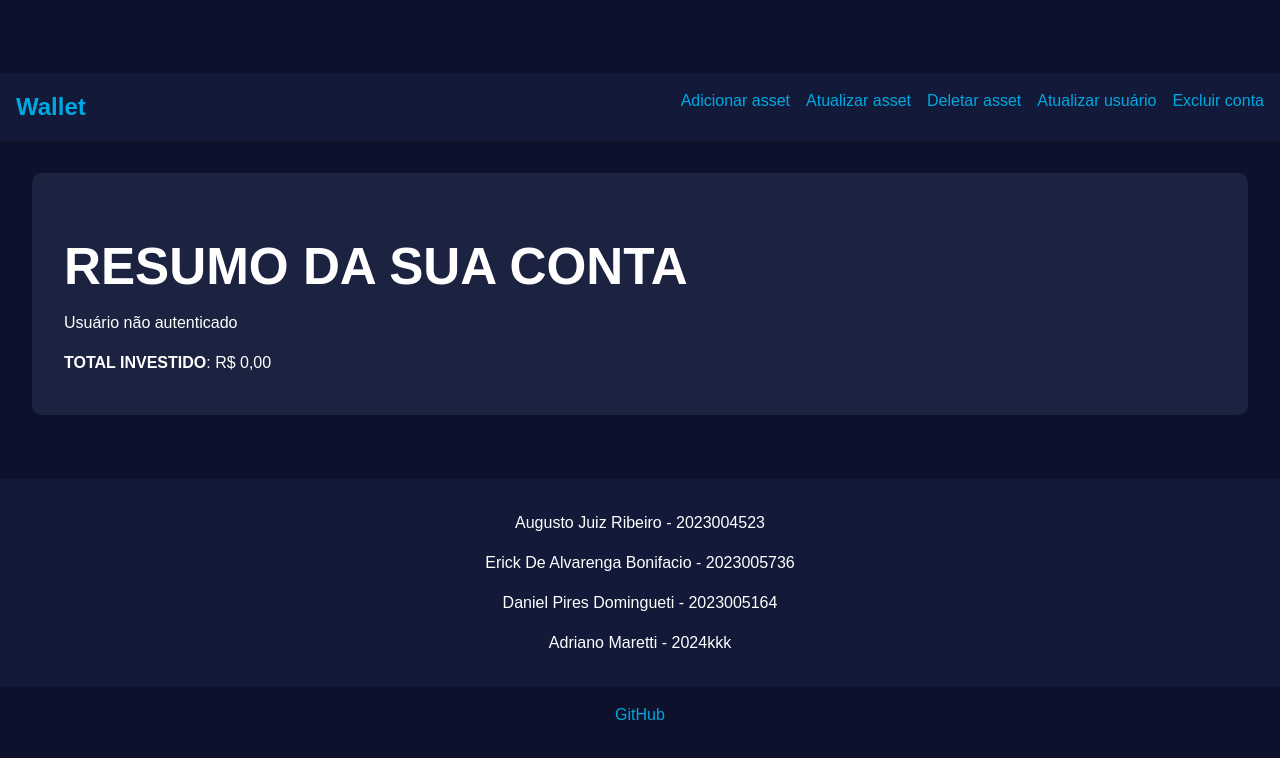
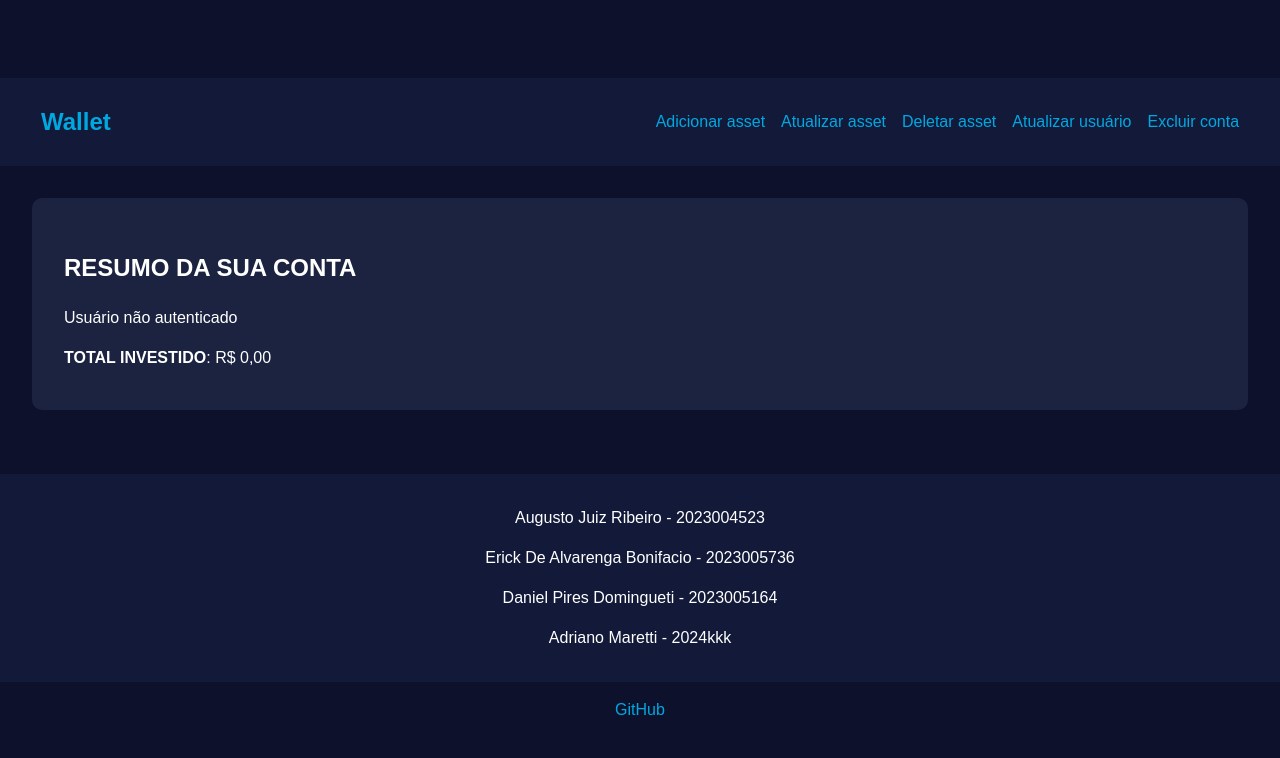
Before and after one commit to Erick-Bonifacio/Final-Web-Project, a React (Vite) app in the folder front/: page /home in a window 1280 px wide. Shown: the top 758 px of the page. Built offline with nearby package versions, Linux system fonts and the light colour scheme.

Commit message:
Ajustes Layout

```diff
--- a/front/src/components/Home.jsx
+++ b/front/src/components/Home.jsx
@@ -20,7 +20,7 @@ export default function Home() {
 
             <div id="content">
                 <div className="account-summary">
-                    <h1>RESUMO DA SUA CONTA</h1>
+                    <h2>RESUMO DA SUA CONTA</h2>
 
                     <ListAssets />
 
--- a/front/src/components/ListAssets.jsx
+++ b/front/src/components/ListAssets.jsx
@@ -54,7 +54,7 @@ export default function ListAssets() {
         <div className="assets-list">
             {/* <h1>Seus Assets</h1> */}
             {assets.length > 0 ? (
-                <ul>
+                <ol>
                     {assets.map((asset, index) => (
                         <li key={index} className="asset-item">
                             <div><strong>Data:</strong> {asset.data}</div>
@@ -64,7 +64,7 @@ export default function ListAssets() {
                             <div><strong>Cotas:</strong> {asset.cotas}</div>
                         </li>
                     ))}
-                </ul>
+                </ol>
             ) : (
                 <p>Você não possui assets.</p>
             )}
--- a/front/src/styles/home.css
+++ b/front/src/styles/home.css
@@ -16,6 +16,8 @@ body {
     font-size: 1.5rem;
     color: #00A8E1;  /* Cor do nome "Wallet" */
     font-weight: bold;
+    margin-left: 2%;
+    margin-top: 0.8%;
 }
 
 #nav-bar nav {
@@ -27,7 +29,7 @@ body {
 #nav-bar nav ul {
     list-style-type: none;
     padding: 0;
-    margin: 0;
+    margin-right: 2%;
     display: flex;
     justify-content: flex-end;
     flex-grow: 1;
```
Also changed, not shown: 1 other file (tests, documents, lock files or other folders).
